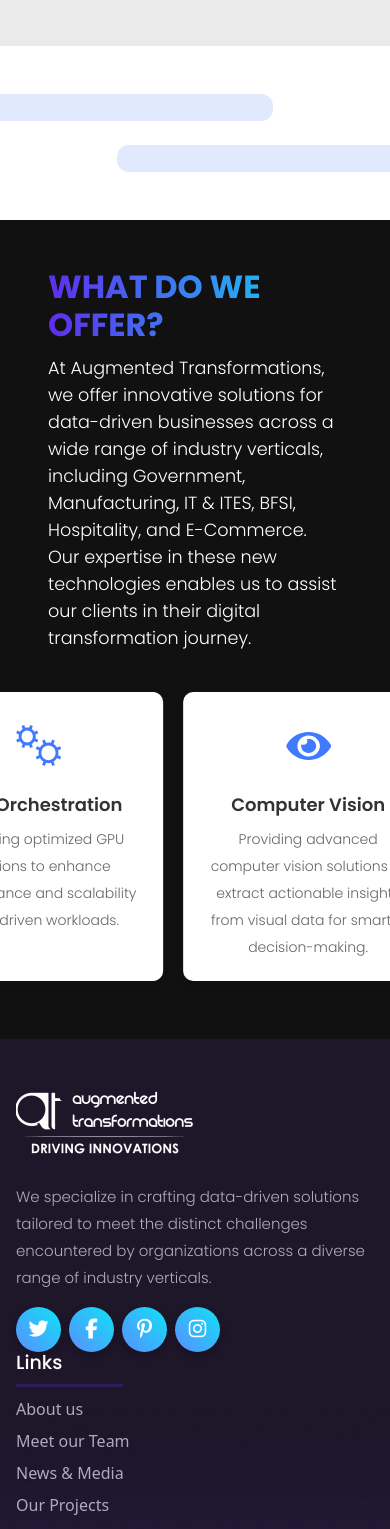
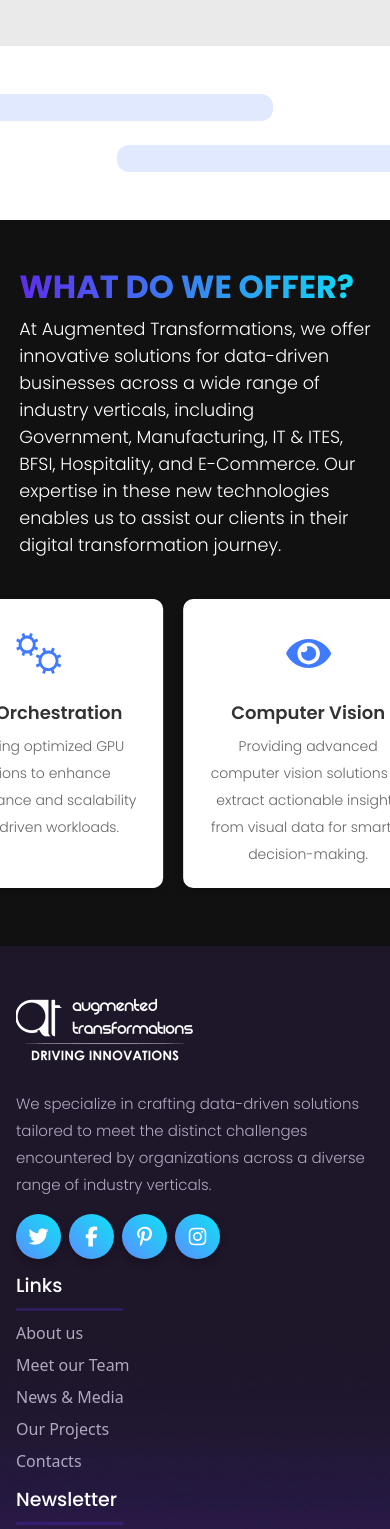
Before and after one commit to SandeepSangvekar/comReactApp, a React (Vite) app: page /about in a window 390 px wide. Shown: the part 842-2371 px from the top of the page. Built offline with nearby package versions, Linux system fonts and the light colour scheme.

Commit message:
about and footer resp changes

```diff
--- a/src/components/about/About.css
+++ b/src/components/about/About.css
@@ -144,3 +144,9 @@
     background: #e0e9fe;
     justify-self: end;
   }
+
+  @media (max-width: 767.98px) {
+    .abt-top-content {
+        padding: 0 1.2rem;
+    }
+  }
--- a/src/components/shared-components/Footer.css
+++ b/src/components/shared-components/Footer.css
@@ -113,3 +113,9 @@
     width: 16px;
     height: 16px;
   }
+
+  @media (max-width: 767.98px) {
+    .social-main{
+      margin-bottom: 1rem;
+    }
+  }
```
